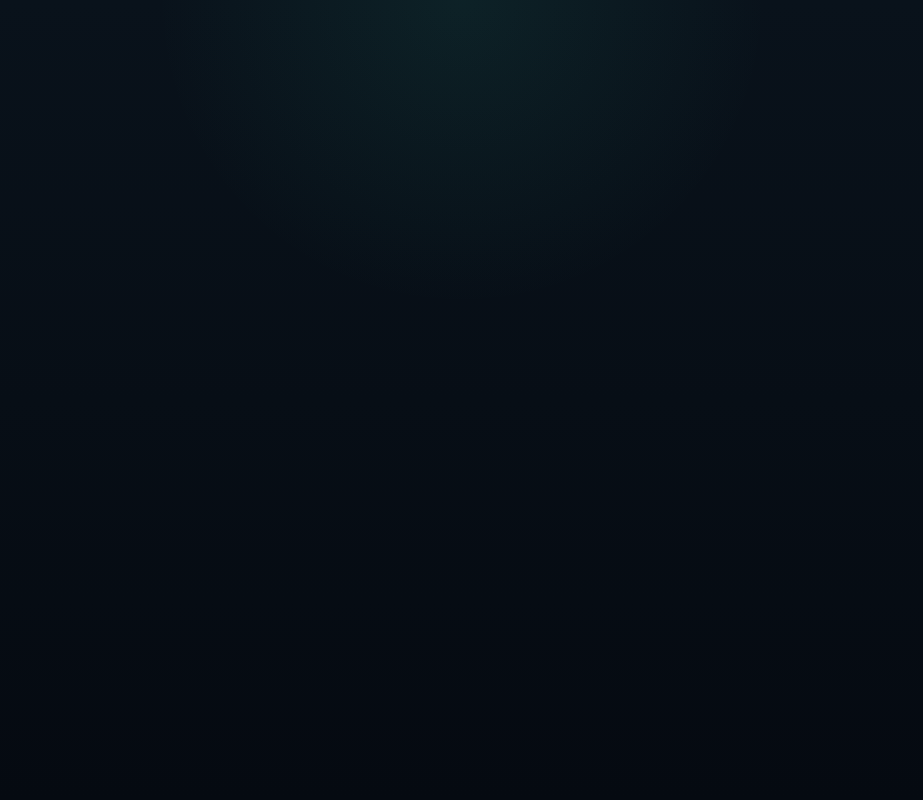
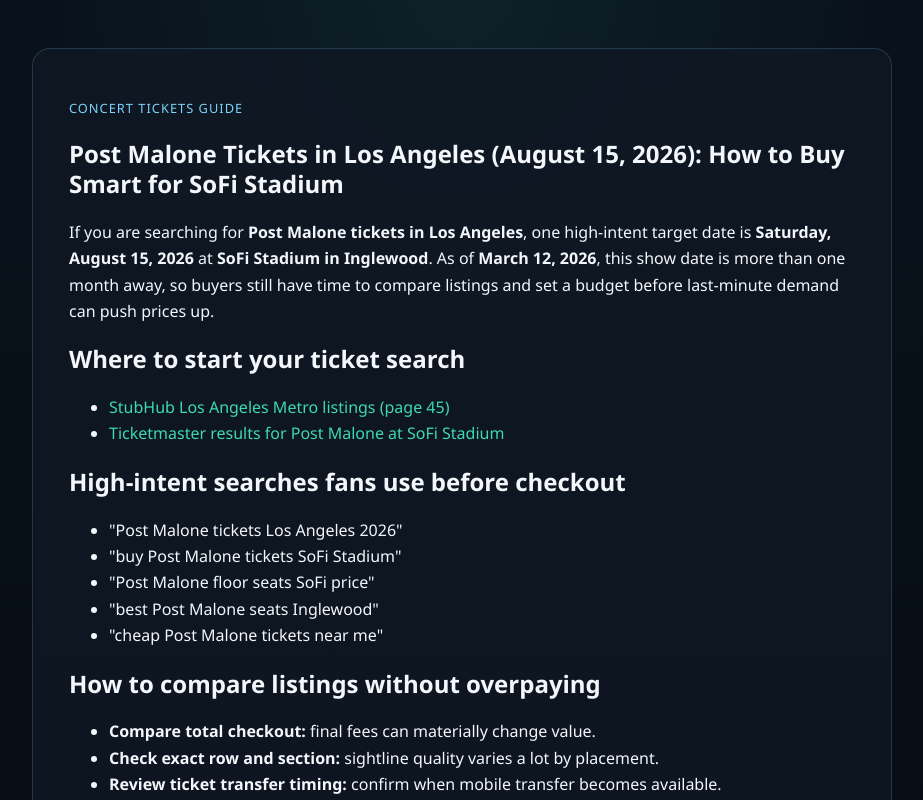
Before and after one commit to vvmspace/ry, a Nuxt app in the folder frontend/: page /blog/post-malone-sofi-stadium-tickets-2026 in a window 1280 px wide. Before the commit this address had no page. Shown: the top 800 px of the page, without its empty margins (178-1101 px from the left). Built offline with nearby package versions, Linux system fonts and the light colour scheme.

Commit message:
Add Post Malone SoFi Stadium SEO blog page

```diff
--- /dev/null
+++ b/frontend/pages/blog/post-malone-sofi-stadium-tickets-2026.vue
@@ -0,0 +1,128 @@
+<script setup lang="ts">
+useHead({
+  title: "Post Malone Tickets Los Angeles 2026: SoFi Stadium Buying Guide",
+  meta: [
+    {
+      name: "description",
+      content:
+        "Looking for Post Malone tickets in Los Angeles? Compare SoFi Stadium sections, pricing tiers, and checkout timing for the August 15, 2026 show.",
+    },
+    {
+      name: "keywords",
+      content:
+        "Post Malone tickets Los Angeles, SoFi Stadium tickets 2026, buy Post Malone tickets, Post Malone floor seats price, cheap LA concert tickets",
+    },
+  ],
+});
+</script>
+
+<template>
+  <main class="seo-article">
+    <article class="seo-content">
+      <p class="kicker">Concert Tickets Guide</p>
+      <h1>Post Malone Tickets in Los Angeles (August 15, 2026): How to Buy Smart for SoFi Stadium</h1>
+
+      <p>
+        If you are searching for <strong>Post Malone tickets in Los Angeles</strong>, one high-intent target date is
+        <strong>Saturday, August 15, 2026</strong> at <strong>SoFi Stadium in Inglewood</strong>. As of
+        <strong>March 12, 2026</strong>, this show date is more than one month away, so buyers still have time to
+        compare listings and set a budget before last-minute demand can push prices up.
+      </p>
+
+      <h2>Where to start your ticket search</h2>
+      <ul>
+        <li>
+          <a
+            href="https://www.stubhub.com/los-angeles-metro-tickets/geography/10/?page=45"
+            target="_blank"
+            rel="noopener noreferrer"
+          >
+            StubHub Los Angeles Metro listings (page 45)
+          </a>
+        </li>
+        <li>
+          <a
+            href="https://www.ticketmaster.com/search?q=Post+Malone+SoFi+Stadium+Inglewood+2026"
+            target="_blank"
+            rel="noopener noreferrer"
+          >
+            Ticketmaster results for Post Malone at SoFi Stadium
+          </a>
+        </li>
+      </ul>
+
+      <h2>High-intent searches fans use before checkout</h2>
+      <ul>
+        <li>"Post Malone tickets Los Angeles 2026"</li>
+        <li>"buy Post Malone tickets SoFi Stadium"</li>
+        <li>"Post Malone floor seats SoFi price"</li>
+        <li>"best Post Malone seats Inglewood"</li>
+        <li>"cheap Post Malone tickets near me"</li>
+      </ul>
+
+      <h2>How to compare listings without overpaying</h2>
+      <ul>
+        <li><strong>Compare total checkout:</strong> final fees can materially change value.</li>
+        <li><strong>Check exact row and section:</strong> sightline quality varies a lot by placement.</li>
+        <li><strong>Review ticket transfer timing:</strong> confirm when mobile transfer becomes available.</li>
+      </ul>
+
+      <h2>Section strategy for SoFi Stadium concerts</h2>
+      <ul>
+        <li><strong>Lower Bowl:</strong> strongest balance of sound, angle, and price for many buyers.</li>
+        <li><strong>Floor:</strong> premium proximity, but row depth strongly affects view quality.</li>
+        <li><strong>Upper Levels:</strong> usually the entry-price option for high-demand events.</li>
+      </ul>
+
+      <h2>Best time to buy</h2>
+      <p>
+        Prices can shift around tour announcements and inside the final two weeks before showtime. A practical plan is
+        to define your target section and maximum total budget now, then buy immediately when a listing matches both.
+      </p>
+    </article>
+  </main>
+</template>
+
+<style scoped>
+.seo-article {
+  min-height: 100vh;
+  padding: 2rem 1rem 4rem;
+}
+
+.seo-content {
+  max-width: 860px;
+  margin: 0 auto;
+  background: rgba(16, 24, 36, 0.85);
+  border: 1px solid rgba(125, 211, 252, 0.18);
+  border-radius: 18px;
+  padding: 1.5rem;
+  line-height: 1.65;
+}
+
+.kicker {
+  color: #7dd3fc;
+  letter-spacing: 0.08em;
+  text-transform: uppercase;
+  font-size: 0.8rem;
+  margin-bottom: 0.25rem;
+}
+
+h1,
+h2 {
+  line-height: 1.25;
+}
+
+a {
+  color: #3dd9b4;
+}
+
+@media (min-width: 768px) {
+  .seo-article {
+    padding-top: 3rem;
+  }
+
+  .seo-content {
+    padding: 2.25rem;
+  }
+}
+</style>
```
